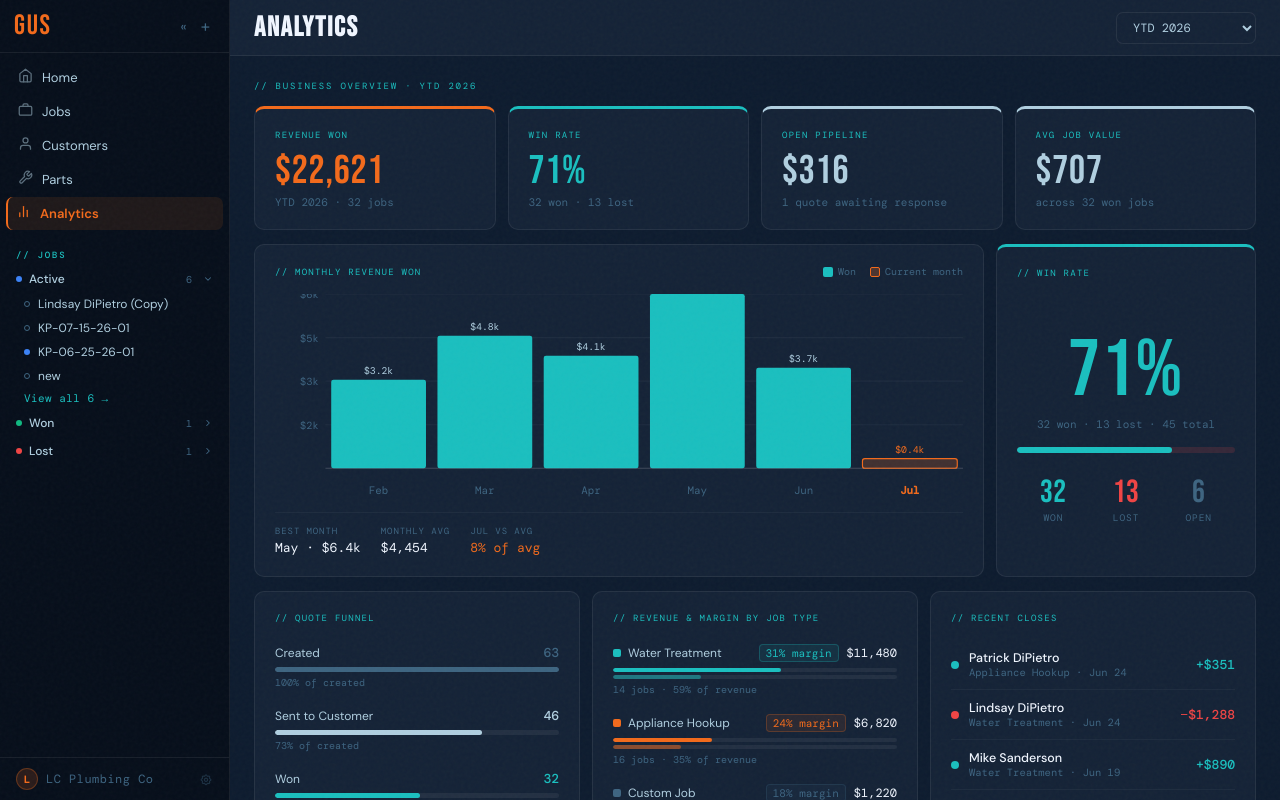
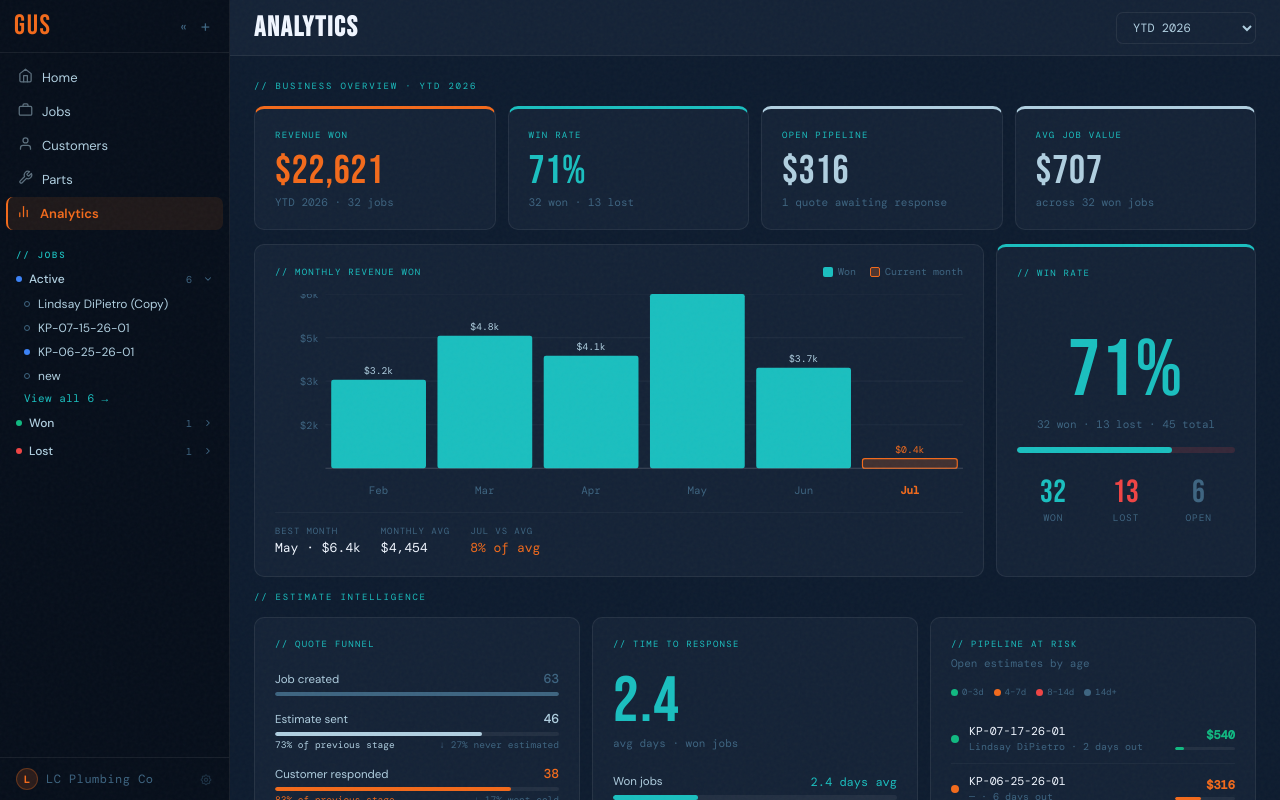
Before and after one commit to ldipietro19/gus-prototype, a Next.js app: page /analytics in a window 1280 px wide. Built offline with nearby package versions, Linux system fonts and the light colour scheme.

Commit message:
feat: estimate intelligence — funnel, days to acceptance, pipeline aging

```diff
--- a/app/analytics/page.tsx
+++ b/app/analytics/page.tsx
@@ -283,33 +283,166 @@ export default function AnalyticsPage() {
           </div>
         </div>
 
-        {/* ── Bottom row ── */}
-        <div style={{ display: "grid", gridTemplateColumns: "1fr 1fr 1fr", gap: "12px" }}>
+        {/* ── Estimate Intelligence ── */}
+        <p style={{ fontFamily: "var(--font-mono)", fontSize: "9px", color: "var(--teal)", textTransform: "uppercase", letterSpacing: "0.2em", marginBottom: "14px" }}>
+          // Estimate Intelligence
+        </p>
+        <div style={{ display: "grid", gridTemplateColumns: "1fr 1fr 1fr", gap: "12px", marginBottom: "14px" }}>
 
-          {/* Quote funnel */}
+          {/* Enhanced Quote Funnel */}
           <div style={{ background: "var(--bg)", border: "1px solid var(--border)", borderRadius: "10px", padding: "20px" }}>
             <p style={{ fontFamily: "var(--font-mono)", fontSize: "9px", color: "var(--teal)", textTransform: "uppercase", letterSpacing: "0.14em", marginBottom: "20px" }}>
               // Quote Funnel
             </p>
             {[
-              { label: "Created",          count: funnelCreated, pct: 100,                                                       color: "#3D6480" },
-              { label: "Sent to Customer", count: funnelSent,    pct: Math.round((funnelSent / funnelCreated) * 100),             color: "#B0CFE0" },
-              { label: "Won",              count: funnelWon,     pct: Math.round((funnelWon  / funnelCreated) * 100),             color: "#1ABFBF" },
+              { label: "Job created",        count: 63, stagePct: null,  color: "#3D6480", dropNote: null },
+              { label: "Estimate sent",       count: 46, stagePct: 73,   color: "#B0CFE0", dropNote: "27% never estimated" },
+              { label: "Customer responded",  count: 38, stagePct: 83,   color: "#F26A1B", dropNote: "17% went cold" },
+              { label: "Won",                 count: 32, stagePct: 84,   color: "#1ABFBF", dropNote: null },
             ].map((stage, i) => (
-              <div key={stage.label} style={{ marginBottom: i < 2 ? "18px" : 0 }}>
-                <div style={{ display: "flex", justifyContent: "space-between", alignItems: "baseline", marginBottom: "6px" }}>
-                  <span style={{ fontSize: "12px", color: "var(--text-secondary)" }}>{stage.label}</span>
+              <div key={stage.label} style={{ marginBottom: i < 3 ? "14px" : 0 }}>
+                <div style={{ display: "flex", justifyContent: "space-between", alignItems: "baseline", marginBottom: "5px" }}>
+                  <span style={{ fontSize: "11.5px", color: "var(--text-secondary)" }}>{stage.label}</span>
                   <span style={{ fontSize: "13px", fontFamily: "var(--font-mono)", color: stage.color, fontWeight: 500 }}>{stage.count}</span>
                 </div>
-                <div style={{ height: "5px", background: "rgba(255,255,255,0.06)", borderRadius: "99px", overflow: "hidden" }}>
-                  <div style={{ width: `${stage.pct}%`, height: "100%", background: stage.color, borderRadius: "99px" }} />
+                <div style={{ height: "4px", background: "rgba(255,255,255,0.06)", borderRadius: "99px", overflow: "hidden" }}>
+                  <div style={{ width: `${stage.stagePct ?? 100}%`, height: "100%", background: stage.color, borderRadius: "99px" }} />
                 </div>
-                <p style={{ fontSize: "10px", color: "var(--text-muted)", fontFamily: "var(--font-mono)", marginTop: "4px" }}>
-                  {stage.pct}% of created
-                </p>
+                {stage.stagePct && (
+                  <div style={{ display: "flex", justifyContent: "space-between", marginTop: "3px" }}>
+                    <p style={{ fontSize: "9.5px", color: stage.color, fontFamily: "var(--font-mono)" }}>
+                      {stage.stagePct}% of previous stage
+                    </p>
+                    {stage.dropNote && (
+                      <p style={{ fontSize: "9.5px", color: "var(--text-muted)", fontFamily: "var(--font-mono)" }}>
+                        ↓ {stage.dropNote}
+                      </p>
+                    )}
+                  </div>
+                )}
               </div>
             ))}
+            <div style={{ marginTop: "14px", paddingTop: "12px", borderTop: "1px solid var(--border-light)" }}>
+              <p style={{ fontSize: "11px", color: "var(--text-secondary)", lineHeight: 1.6 }}>
+                When a customer responds, you close <span style={{ color: "#1ABFBF", fontWeight: 600 }}>84%</span> of the time. The leak is getting estimates out.
+              </p>
+            </div>
           </div>
+
+          {/* Days to acceptance */}
+          <div style={{ background: "var(--bg)", border: "1px solid var(--border)", borderRadius: "10px", padding: "20px" }}>
+            <p style={{ fontFamily: "var(--font-mono)", fontSize: "9px", color: "var(--teal)", textTransform: "uppercase", letterSpacing: "0.14em", marginBottom: "20px" }}>
+              // Time to Response
+            </p>
+
+            {/* Big number */}
+            <div style={{ marginBottom: "24px" }}>
+              <p style={{ fontFamily: "var(--font-bebas)", fontSize: "64px", color: "#1ABFBF", lineHeight: 1, letterSpacing: "0.02em" }}>
+                2.4
+              </p>
+              <p style={{ fontSize: "11px", color: "var(--text-muted)", fontFamily: "var(--font-mono)", marginTop: "2px" }}>
+                avg days · won jobs
+              </p>
+            </div>
+
+            {/* Won vs Lost comparison */}
+            {[
+              { label: "Won jobs",  days: 2.4, color: "#1ABFBF", max: 8 },
+              { label: "Lost jobs", days: 5.1, color: "#ef4444", max: 8 },
+            ].map(row => (
+              <div key={row.label} style={{ marginBottom: "14px" }}>
+                <div style={{ display: "flex", justifyContent: "space-between", marginBottom: "5px" }}>
+                  <span style={{ fontSize: "11.5px", color: "var(--text-secondary)" }}>{row.label}</span>
+                  <span style={{ fontSize: "12px", fontFamily: "var(--font-mono)", color: row.color }}>
+                    {row.days} days avg
+                  </span>
+                </div>
+                <div style={{ height: "5px", background: "rgba(255,255,255,0.06)", borderRadius: "99px", overflow: "hidden" }}>
+                  <div style={{ width: `${(row.days / row.max) * 100}%`, height: "100%", background: row.color, borderRadius: "99px" }} />
+                </div>
+              </div>
+            ))}
+
+            <div style={{ marginTop: "14px", paddingTop: "12px", borderTop: "1px solid var(--border-light)", display: "flex", flexDirection: "column", gap: "8px" }}>
+              <div style={{ display: "flex", justifyContent: "space-between", alignItems: "center" }}>
+                <span style={{ fontSize: "11px", color: "var(--text-secondary)" }}>Close within 3 days</span>
+                <span style={{ fontFamily: "var(--font-mono)", fontSize: "12px", color: "#1ABFBF", fontWeight: 600 }}>72%</span>
+              </div>
+              <div style={{ display: "flex", justifyContent: "space-between", alignItems: "center" }}>
+                <span style={{ fontSize: "11px", color: "var(--text-secondary)" }}>Close after 7+ days</span>
+                <span style={{ fontFamily: "var(--font-mono)", fontSize: "12px", color: "#ef4444" }}>18%</span>
+              </div>
+            </div>
+          </div>
+
+          {/* Estimate aging */}
+          <div style={{ background: "var(--bg)", border: "1px solid var(--border)", borderRadius: "10px", padding: "20px" }}>
+            <p style={{ fontFamily: "var(--font-mono)", fontSize: "9px", color: "var(--teal)", textTransform: "uppercase", letterSpacing: "0.14em", marginBottom: "6px" }}>
+              // Pipeline at Risk
+            </p>
+            <p style={{ fontSize: "11px", color: "var(--text-muted)", fontFamily: "var(--font-mono)", marginBottom: "16px" }}>
+              Open estimates by age
+            </p>
+
+            {/* Heat legend */}
+            <div style={{ display: "flex", gap: "10px", marginBottom: "16px", flexWrap: "wrap" }}>
+              {[
+                { label: "Fresh", color: "#10b981", range: "0–3d" },
+                { label: "Warm",  color: "#F26A1B", range: "4–7d" },
+                { label: "Cold",  color: "#ef4444", range: "8–14d" },
+                { label: "Dead",  color: "#3D6480", range: "14d+" },
+              ].map(h => (
+                <span key={h.label} style={{ display: "flex", alignItems: "center", gap: "4px", fontSize: "9px", fontFamily: "var(--font-mono)", color: "var(--text-muted)" }}>
+                  <span style={{ width: "7px", height: "7px", borderRadius: "50%", background: h.color, display: "inline-block" }} />
+                  {h.range}
+                </span>
+              ))}
+            </div>
+
+            {/* Estimate rows */}
+            {[
+              { jobId: "KP-07-17-26-01", customer: "Lindsay DiPietro", value: 540,  days: 2,  color: "#10b981" },
+              { jobId: "KP-06-25-26-01", customer: "—",                value: 316,  days: 6,  color: "#F26A1B" },
+              { jobId: "KP-06-15-26-01", customer: "M. Sanderson",     value: 1140, days: 13, color: "#ef4444" },
+            ].map((est, i, arr) => (
+              <div key={est.jobId} style={{
+                display: "flex", alignItems: "center", gap: "10px",
+                padding: "10px 0",
+                borderBottom: i < arr.length - 1 ? "1px solid var(--border-light)" : "none",
+              }}>
+                <span style={{ width: "8px", height: "8px", borderRadius: "50%", flexShrink: 0, background: est.color }} />
+                <div style={{ flex: 1, minWidth: 0 }}>
+                  <p style={{ fontSize: "11.5px", color: "var(--text)", fontFamily: "var(--font-mono)", marginBottom: "1px" }}>
+                    {est.jobId}
+                  </p>
+                  <p style={{ fontSize: "10px", color: "var(--text-muted)", fontFamily: "var(--font-mono)" }}>
+                    {est.customer} · {est.days} days out
+                  </p>
+                </div>
+                <div style={{ textAlign: "right", flexShrink: 0 }}>
+                  <p style={{ fontFamily: "var(--font-mono)", fontSize: "12px", color: est.color, fontWeight: 600 }}>
+                    ${est.value.toLocaleString()}
+                  </p>
+                  {/* Age bar */}
+                  <div style={{ width: "60px", height: "3px", background: "rgba(255,255,255,0.06)", borderRadius: "99px", overflow: "hidden", marginTop: "4px" }}>
+                    <div style={{ width: `${Math.min((est.days / 14) * 100, 100)}%`, height: "100%", background: est.color, borderRadius: "99px" }} />
+                  </div>
+                </div>
+              </div>
+            ))}
+
+            <div style={{ marginTop: "14px", paddingTop: "12px", borderTop: "1px solid var(--border-light)" }}>
+              <div style={{ display: "flex", justifyContent: "space-between" }}>
+                <span style={{ fontSize: "11px", color: "var(--text-muted)", fontFamily: "var(--font-mono)" }}>Total at risk</span>
+                <span style={{ fontFamily: "var(--font-mono)", fontSize: "12px", color: "#F26A1B", fontWeight: 600 }}>$1,996</span>
+              </div>
+            </div>
+          </div>
+
+        </div>
+
+        {/* ── Bottom row ── */}
+        <div style={{ display: "grid", gridTemplateColumns: "1fr 1fr", gap: "12px" }}>
 
           {/* Jobs by type + margin */}
           <div style={{ background: "var(--bg)", border: "1px solid var(--border)", borderRadius: "10px", padding: "20px" }}>
```
Also changed, not shown: 1 other file (tests, documents, lock files or other folders).
